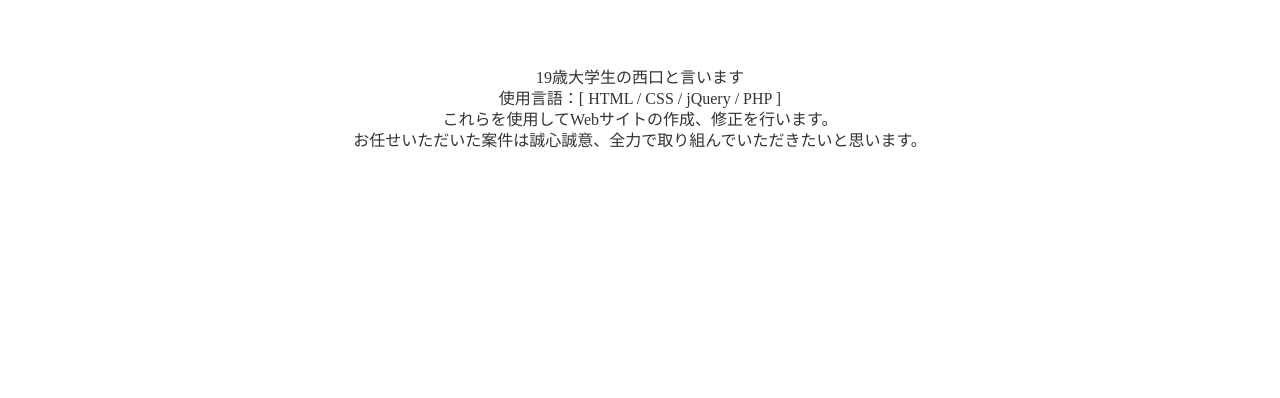
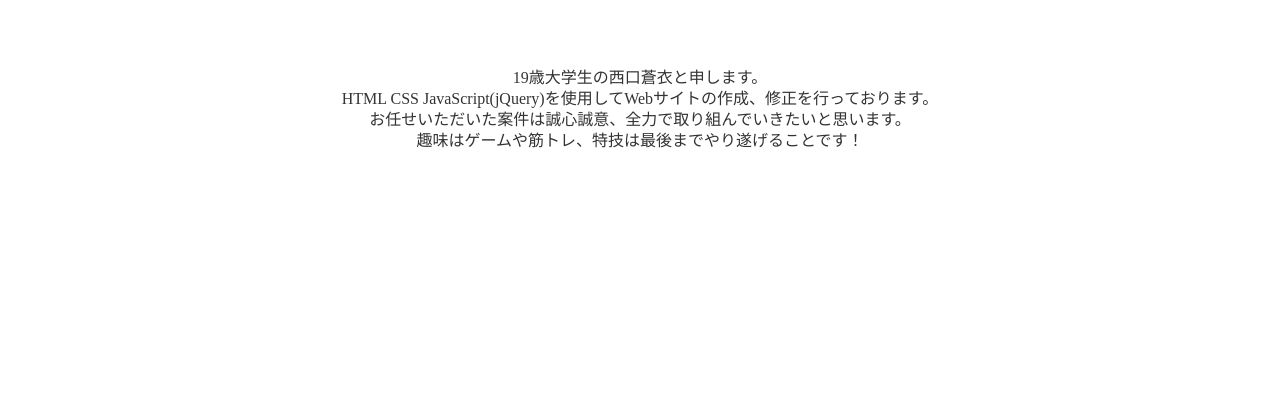
Before and after one commit to aoi1220/Portfolio2, a plain HTML site: page index.html in a window 1280 px wide. Shown: the part 402-800 px from the top of the page. Drawn offline with nearby package versions, Linux system fonts and the light colour scheme.

Commit message:
Update index.html

```diff
--- a/index.html
+++ b/index.html
@@ -61,10 +61,10 @@
                         <h1 class="profile-title_txt c-title">Profile<i class="fas fa-user-circle"></i></h1>
                     </div>
                     <div class="profile-txt">
-                        <p>19歳大学生の西口と言います<br></p>
-                        <p>使用言語：[ HTML / CSS / jQuery / PHP ]<br></p>
-                        <p>これらを使用してWebサイトの作成、修正を行います。<br></p>
-                        <p>お任せいただいた案件は誠心誠意、全力で取り組んでいただきたいと思います。</p>
+                        <p>19歳大学生の西口蒼衣と申します。<br></p>
+                        <p>HTML CSS JavaScript(jQuery)を使用してWebサイトの作成、修正を行っております。<br></p>
+                        <p>お任せいただいた案件は誠心誠意、全力で取り組んでいきたいと思います。</p>
+                        <p>趣味はゲームや筋トレ、特技は最後までやり遂げることです！</p>
                     </div>
                 </div>
             </div>
```
